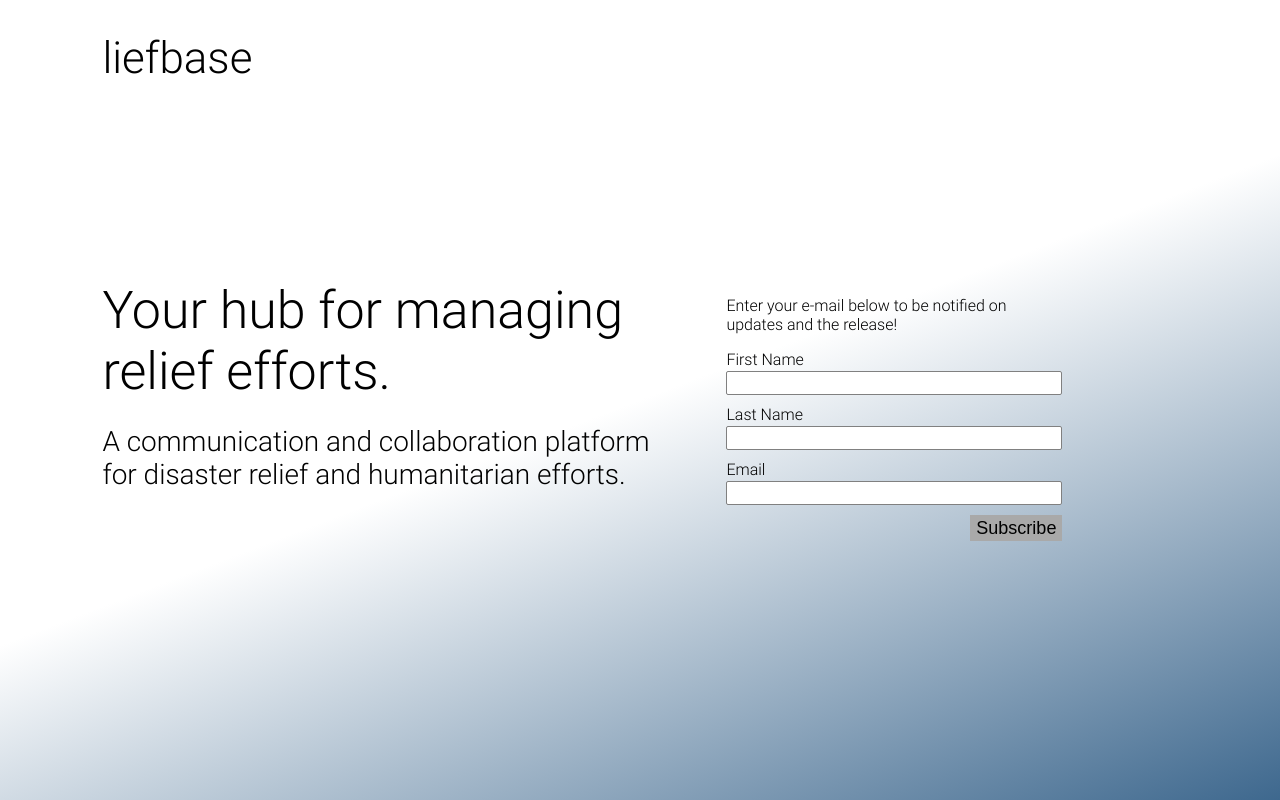
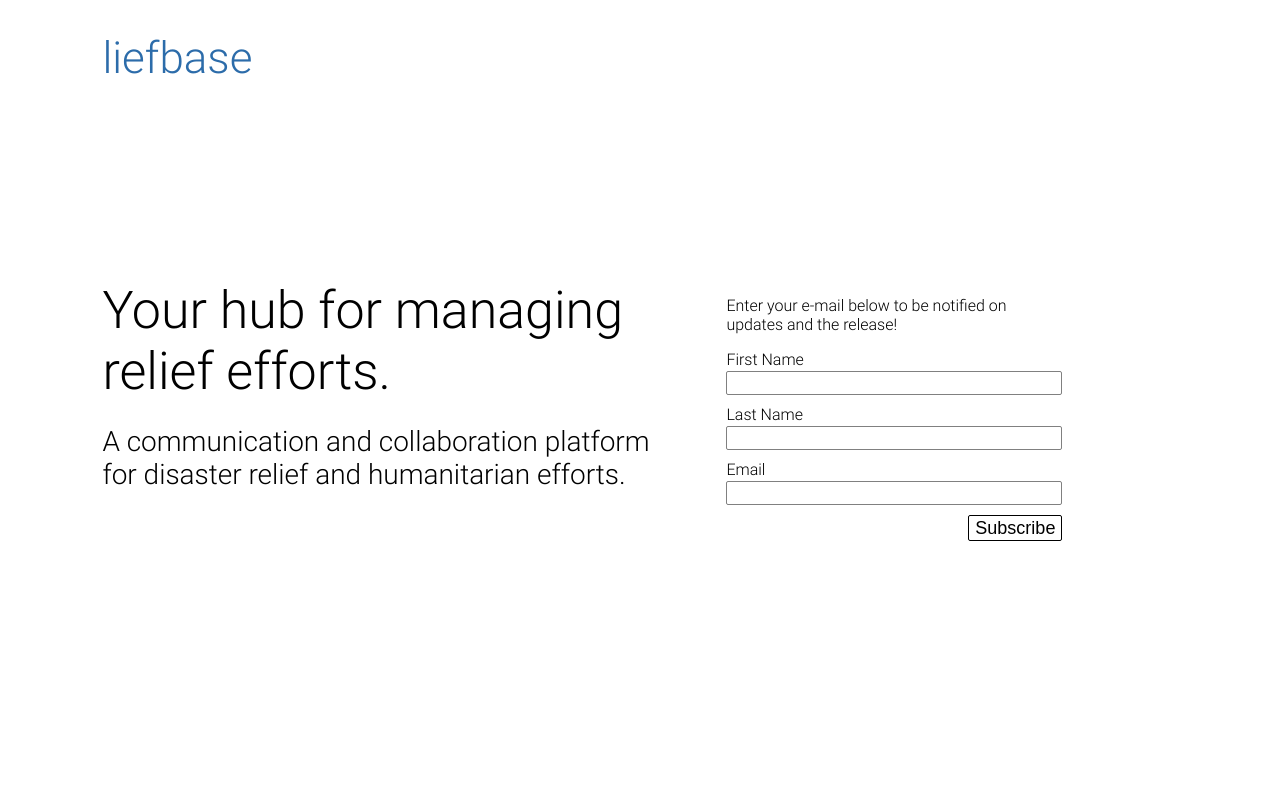
Before and after one commit to ProgrammingJoe/Liefbase-Sign-Up-Page, a plain HTML site: page index.html in a window 1280 px wide. Drawn offline with Linux system fonts and the light colour scheme.

Commit message:
Adjust styling

```diff
--- a/static/fonts.css
+++ b/static/fonts.css
@@ -10,6 +10,7 @@ p {
 .branding {
   font-size: 44px;
   margin: 0;
+  color: #2C6CAA;
 }
 
 .field-label {
--- a/static/main.css
+++ b/static/main.css
@@ -8,7 +8,7 @@ body {
   height: 100vh;
   max-width: 100%;
   max-height: 100%;
-  background-image: -webkit-linear-gradient(291deg, white 50%, #3E688E);
+  background-color: white;
 }
 
 .branding {
@@ -43,10 +43,13 @@ body {
   background: none;
   border: none;
   font-size: 18px;
-  background-color: darkgray;
+  background-color: white;
+  border: 1px solid black;
+  border-radius: 2px;
 }
 .submit:hover {
   cursor: pointer;
+  opacity: 0.7;
 }
 
 .intro {
```
